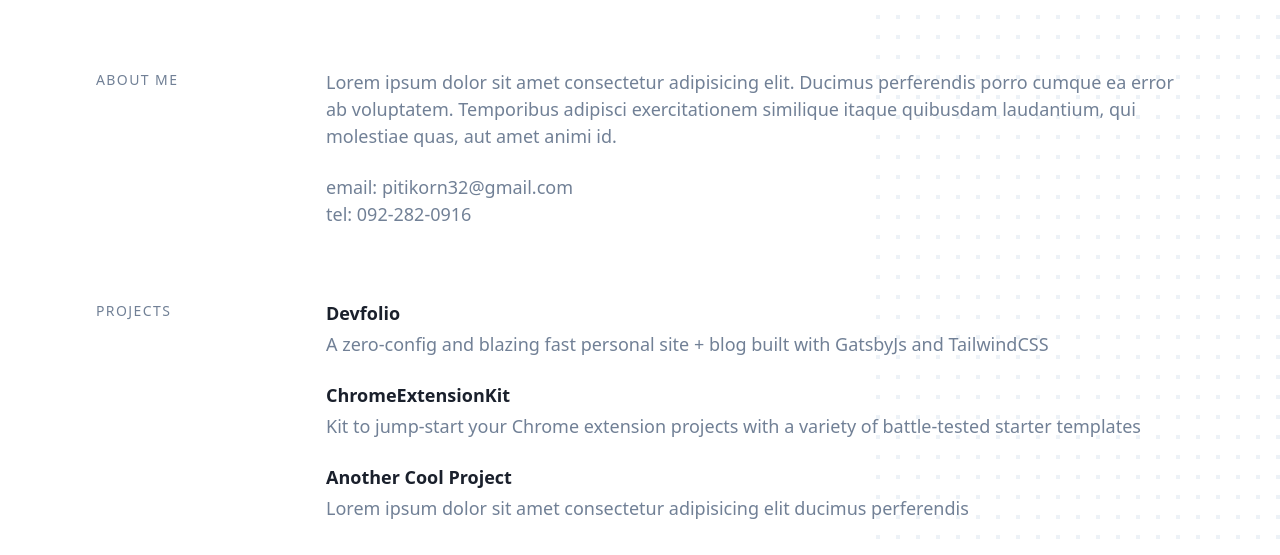
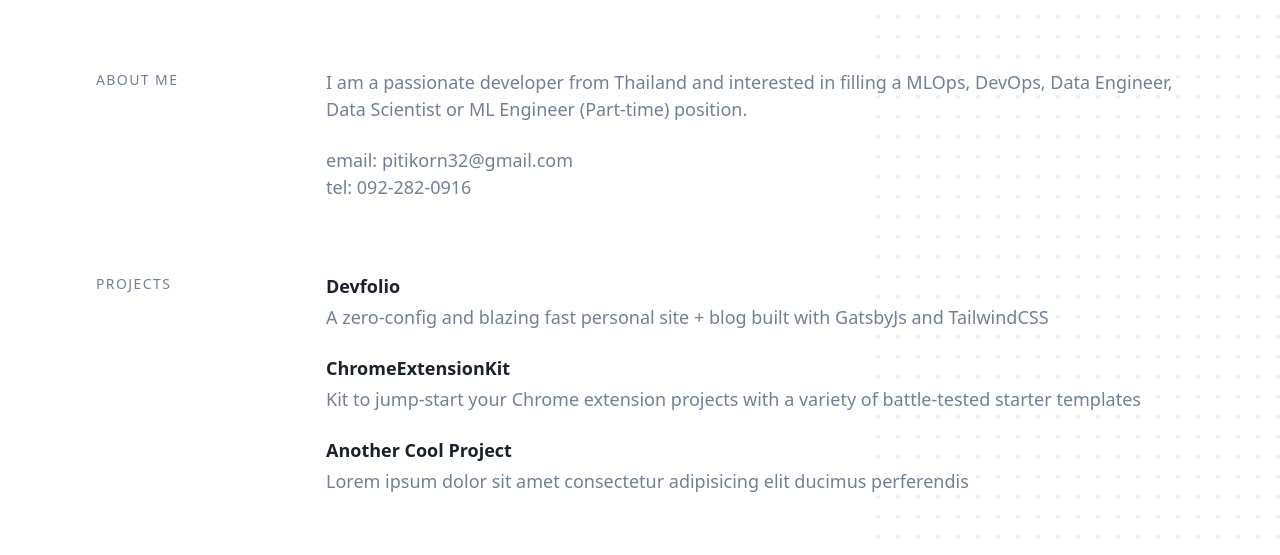
Before and after one commit to pitikorn32/portfolio, a Gatsby site: page / in a window 1280 px wide. Shown: the part 245-800 px from the top of the page. Built offline with nearby package versions, Linux system fonts and the light colour scheme; Gatsby itself is replaced by a stand-in of ours.

Commit message:
feat: add edu

```diff
--- a/gatsby-config.js
+++ b/gatsby-config.js
@@ -13,10 +13,11 @@ module.exports = {
     // Optional: Github account URL
     github: `https://github.com/pitikorn32`,
     // Optional: LinkedIn account URL
-    linkedin: `https://www.linkedin.com/in/ryanafitzgerald/`,
+    linkedin: `https://www.linkedin.com/in/pitikorn32/`,
     // Content of the About Me section
-    about: `Lorem ipsum dolor sit amet consectetur adipisicing elit. Ducimus perferendis porro cumque ea error ab voluptatem. Temporibus adipisci exercitationem similique itaque quibusdam laudantium, qui molestiae quas, aut amet animi id.`,
+    about: `I am a passionate developer from Thailand and interested in filling a MLOps, DevOps, Data Engineer, Data Scientist or ML Engineer (Part-time) position.`,
     // Optional: List your projects, they must have `name` and `description`. `link` is optional.
+    edu: `HUHU`,
     projects: [
       {
         name: 'Devfolio',
--- /dev/null
+++ b/src/components/section-edu/index.jsx
@@ -0,0 +1,15 @@
+import React from 'react';
+
+import Section from '../section';
+
+const SectionEdu = ({ edu }) => {
+  return (
+    <Section title="Educations">
+      <div className="mb-6">
+        <p>Chula</p>
+      </div>
+    </Section>
+  );
+};
+
+export default SectionEdu;
--- a/src/pages/index.jsx
+++ b/src/pages/index.jsx
@@ -5,6 +5,7 @@ import React from 'react';
 import Header from '../components/header';
 import Layout from '../components/layout';
 import SectionAbout from '../components/section-about';
+import SectionEdu from '../components/section-edu';
 import SectionBlog from '../components/section-blog';
 import SectionExperience from '../components/section-experience';
 import SectionProjects from '../components/section-projects';
@@ -13,6 +14,7 @@ import SEO from '../components/seo';
 
 const Index = ({ data }) => {
   const about = get(data, 'site.siteMetadata.about', false);
+  const edu = get(data, 'site.siteMetadata.edu', false);
   const projects = get(data, 'site.siteMetadata.projects', false);
   const posts = data.allMarkdownRemark.edges;
   const experience = get(data, 'site.siteMetadata.experience', false);
@@ -24,6 +26,7 @@ const Index = ({ data }) => {
       <SEO />
       <Header metadata={data.site.siteMetadata} noBlog={noBlog} />
       {about && <SectionAbout about={about} />}
+      {edu && <SectionAbout edu={edu} />}
       {projects && projects.length && <SectionProjects projects={projects} />}
       {!noBlog && <SectionBlog posts={posts} />}
       {experience && experience.length && (
```
